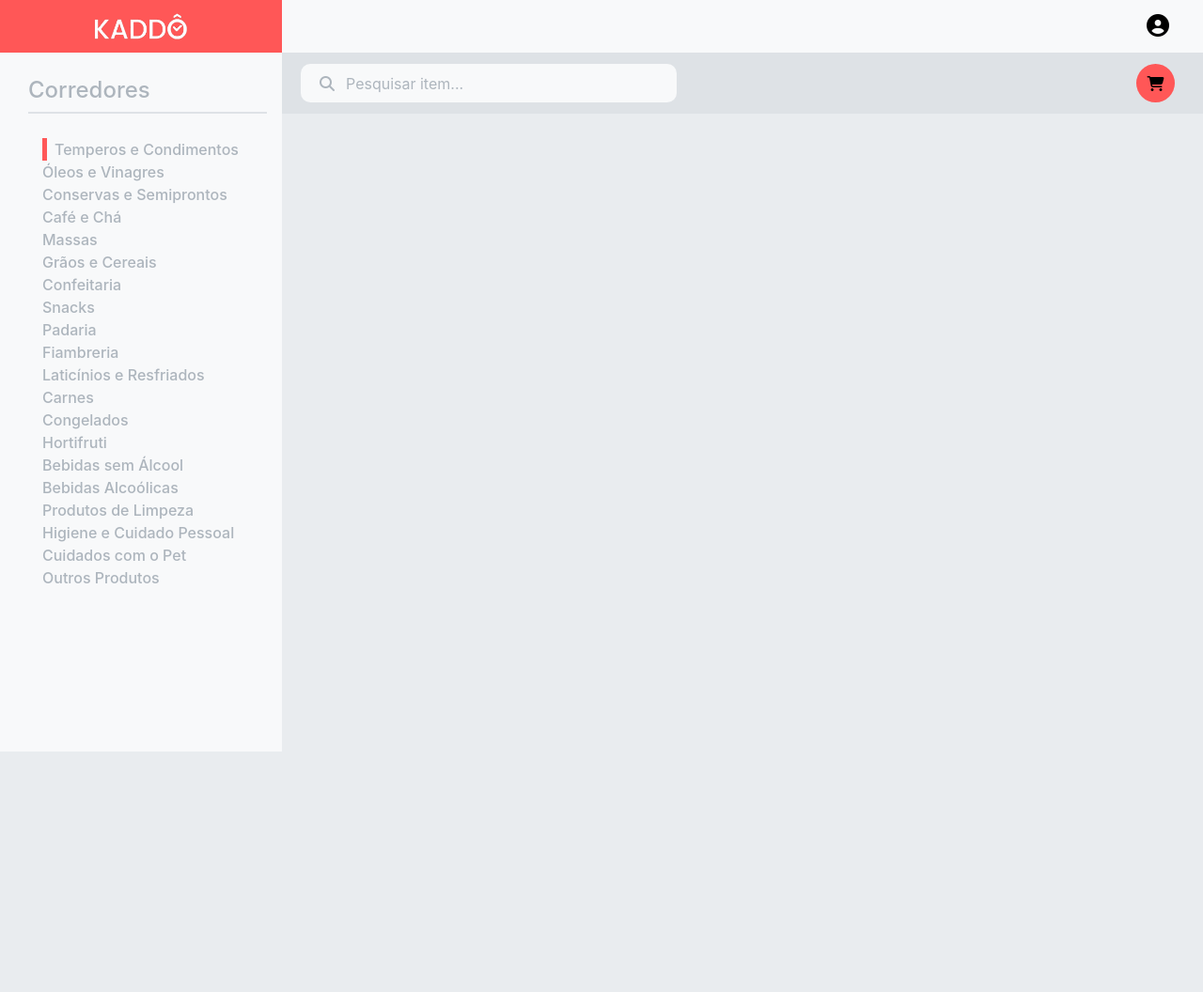
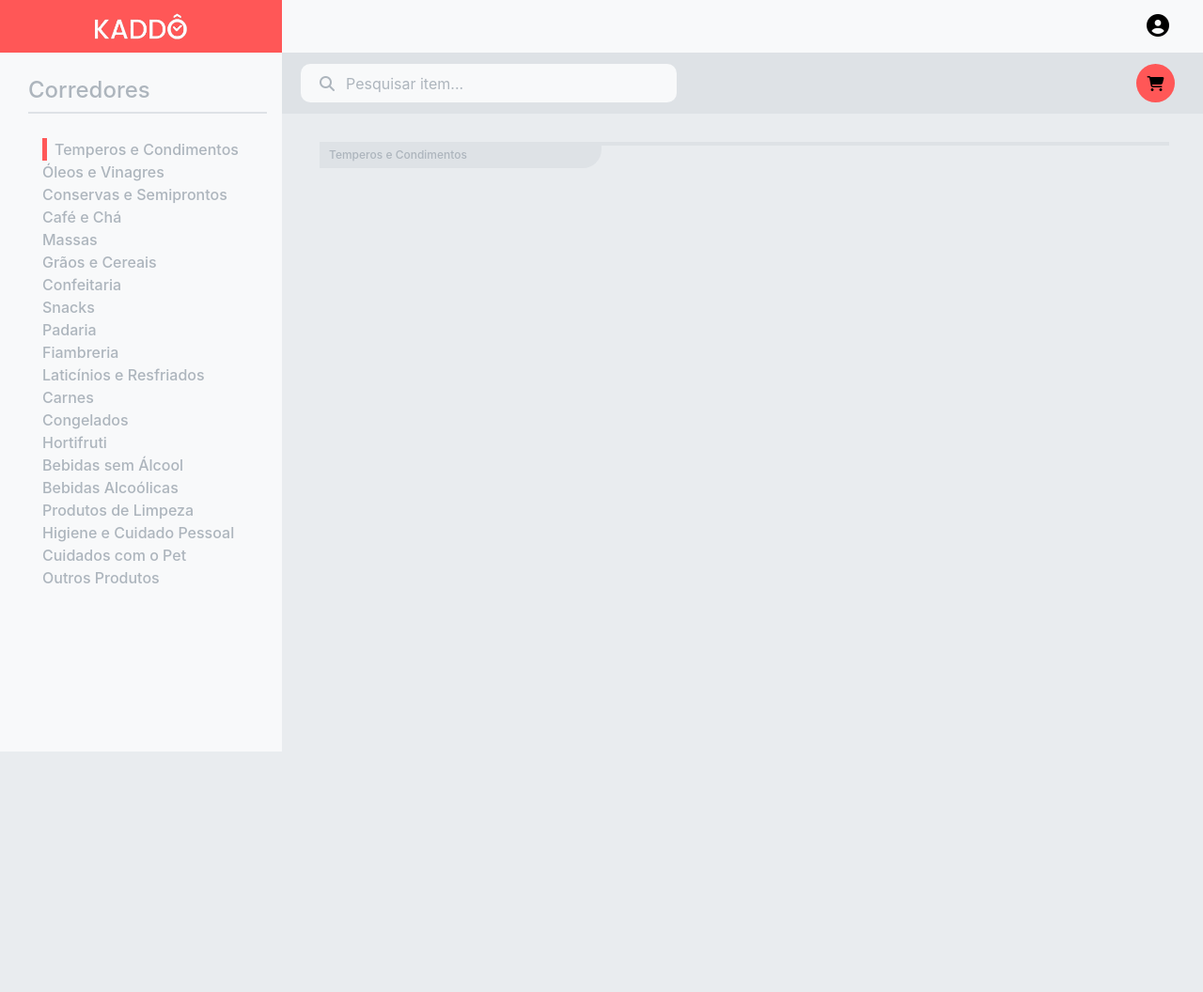
Before and after one commit to joaorillo/kaddo_interface, a Django app: page /interface/ in a window 1280 px wide. Shown: the whole page at 94% size. Run offline with Django 5.2, Linux system fonts and the light colour scheme.

Commit message:
aisles flags

```diff
--- a/kaddo_interface/interface/static/interface/styles.css
+++ b/kaddo_interface/interface/static/interface/styles.css
@@ -28,7 +28,11 @@
     --font-color: var(--color-gray-900);
     --background-color: var(--color-white);
 
-    /* Other variables */
+    /* Default variables */
+    --default-padding-left: 30px;
+    --default-padding-right: var(--default-padding-left);
+    --default-border-radius: 10px;
+    --default-margin-right: 20px;
     --navbar-height: 56px;
     --sidebar-width: 300px;
     --sidebar-minimized-width-proportion: 0.8;
@@ -38,10 +42,7 @@
     --categories-column-maximized-left: calc(var(--sidebar-width) + var(--sidebar-minimized-left));
     --search-bar-strip-height: 65px;
     --search-bar-strip-vertical-padding: 12px;
-    --default-padding-left: 30px;
-    --default-padding-right: var(--default-padding-left);
-    --default-border-radius: 10px;
-    --default-margin-right: 20px;
+    --categories-column-width: calc(100vw - var(--sidebar-width));
 }
 
 
@@ -195,7 +196,7 @@
         position: fixed;
         top: var(--navbar-height);
         left: var(--sidebar-width);
-        width: calc(100vw - var(--sidebar-width));
+        width: var(--categories-column-width);
         height: 100%;
         transition: left 0.3s ease, width 0.3s ease;
 
@@ -279,6 +280,33 @@
                 }
             }
         }
+
+        #categories-container {
+            width: var(--categories-column-width);
+            top: var(--search-bar-strip-height);
+            height: 100%;
+            padding: 0 calc(var(--default-padding-right) + 10px);
+
+            margin-top: 30px;
+            .aisle-flag-line {
+                width: 100%;
+                border: 2px solid var(--color-gray-300);
+                margin: 0;
+            }
+
+            .aisle-flag {
+                background-color: var(--color-gray-300);
+                left: 0;
+                width: 30%;
+                min-width: 300px;
+                height: 24px;
+                border-bottom-right-radius: 20px;
+                padding: 1px 10px;
+                font-size: 12px;
+                font-weight: 500;
+                color: var(--color-gray-500);
+            }
+        }
     }
 
     #categories-column.maximized {
--- a/kaddo_interface/interface/templates/interface/index.html
+++ b/kaddo_interface/interface/templates/interface/index.html
@@ -46,6 +46,10 @@
                 <i id="cart-icon" class="fas fa-shopping-cart"></i>
             </div>
         </div>
+        <div id="categories-container">
+            <hr class="aisle-flag-line">
+            <div class="aisle-flag">Temperos e Condimentos</div>
+        </div>
     </div>
 </div>
 {% endblock %}
```
